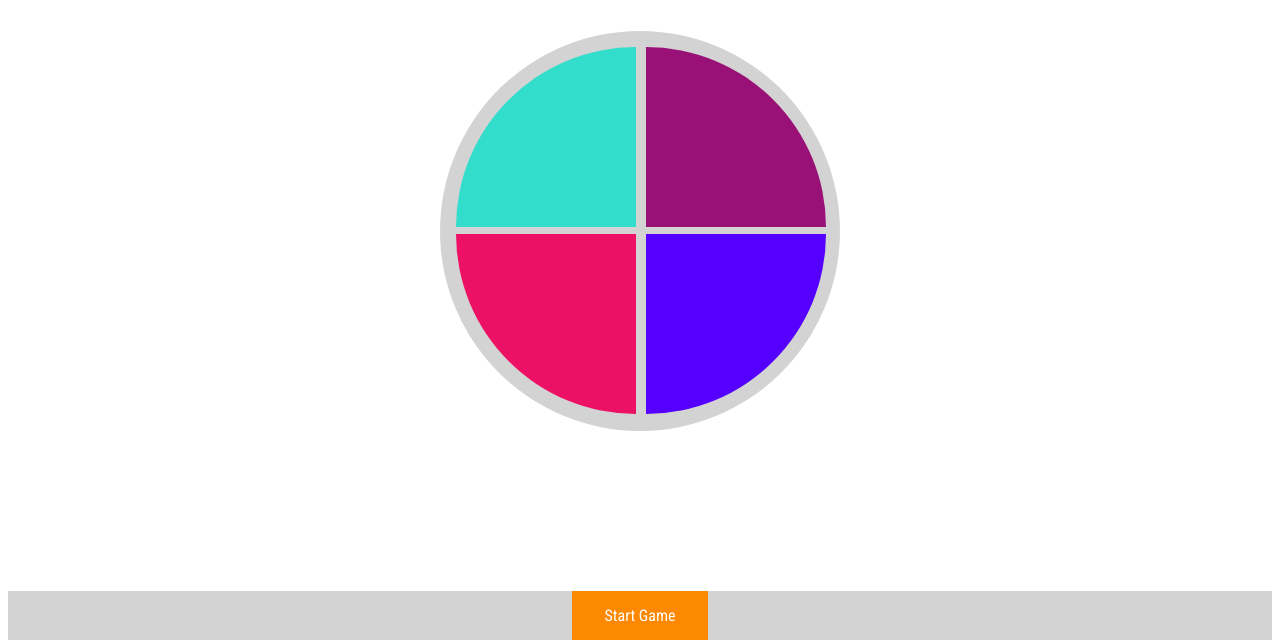
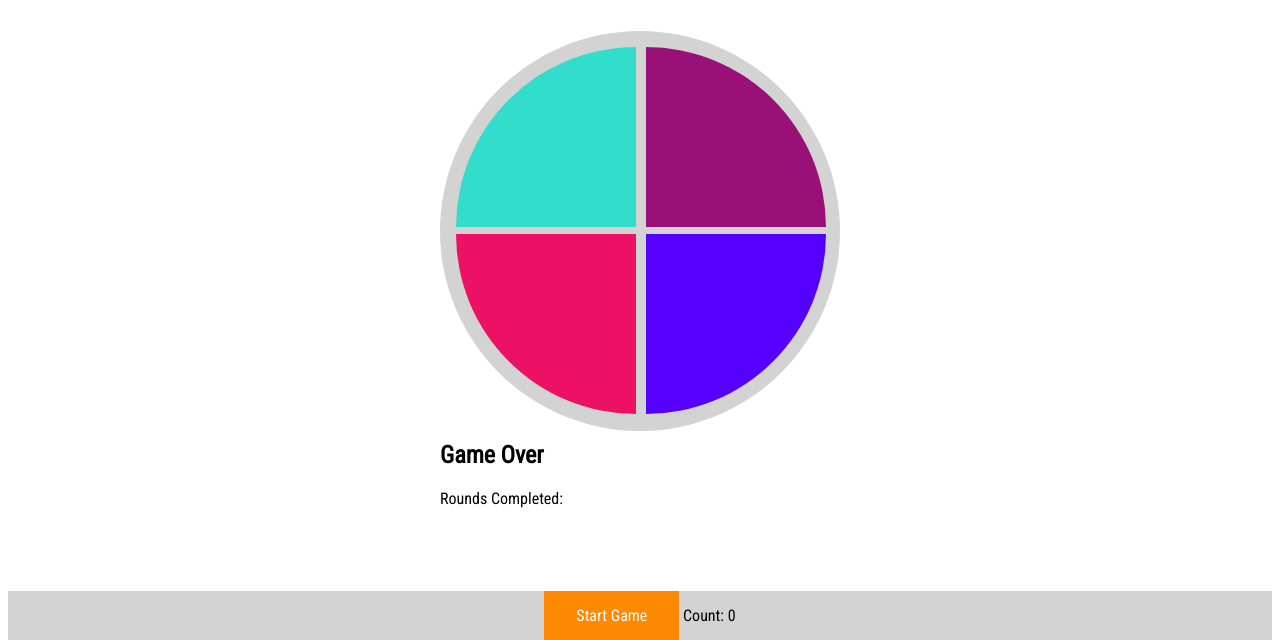
Before and after one commit to Team-Chloe-Alex/simple-simon, a plain HTML site: page public/index.html in a window 1280 px wide. Shown: the part 176-816 px from the top of the page. Drawn offline with nearby package versions, Linux system fonts and the light colour scheme.

Commit message:
committing imm post lunch changes

```diff
--- a/public/css/main.css
+++ b/public/css/main.css
@@ -117,7 +117,7 @@ h1 {
 
 .text h2 {
 	position: relative;
-	top: -20.00em;
+	top: -19.00em;
 	left: 1.2em;
 	font-size: 60px;
 	color: black;
--- a/public/index.html
+++ b/public/index.html
@@ -21,14 +21,19 @@
 
 
 			<section id="gameOver" class="spin">
+			</section>
 
-			<section id="gameOver">
+			<section id="gameOverText">
 				<h2>Game Over</h2>
 				<p>Rounds Completed: <span id="countMinus"></span></p>
+			</section>
+
 	</article>
+
 	<footer class="wrapper">
-		<button id="start">Start Game</button>
-	</footer>
+  		<button id="start">Start Game</button>
+ 		<section>Count: <span id="count">0</span></section>
+  	</footer>
 </main>
 	<script
 	  src="https://code.jquery.com/jquery-3.2.1.min.js"
```
